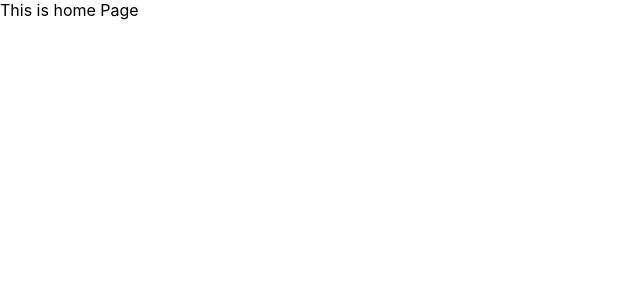
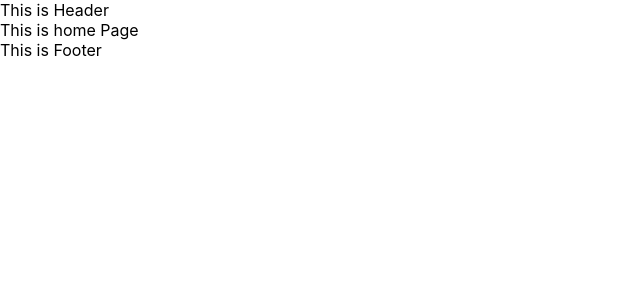
Before and after one commit to dheerajsk/relevel-react-e-commerce, a JavaScript app: page / in a window 1280 px wide. Shown: the top 300 px of the page, without its empty margins (0-640 px from the left). Built offline with nearby package versions, Linux system fonts and the light colour scheme.

Commit message:
Home Page

```diff
--- /dev/null
+++ b/src/components/Shared/Footer/Footer.js
@@ -0,0 +1,10 @@
+
+
+function Footer(){
+    return (
+        <div>This is Footer</div>
+    )
+}
+
+
+export default Footer;
--- /dev/null
+++ b/src/components/Shared/Header/Header.js
@@ -0,0 +1,10 @@
+
+
+function Header(){
+    return (
+        <div>This is Header</div>
+    )
+}
+
+
+export default Header;
--- a/src/pages/Home/Home.js
+++ b/src/pages/Home/Home.js
@@ -1,8 +1,14 @@
+import Footer from "../../components/Shared/Footer/Footer";
+import Header from "../../components/Shared/Header/Header";
 
 
 function Home(){
     return(
-        <div>This is home Page</div>
+        <div>
+            <Header />
+            <div>This is home Page</div>
+            <Footer />
+        </div>
     );
 }
 
```
Also changed, not shown: ecom.txt, src/components/Shared/Footer/Footer.css (added), src/components/Shared/Header/Header.css (added).
